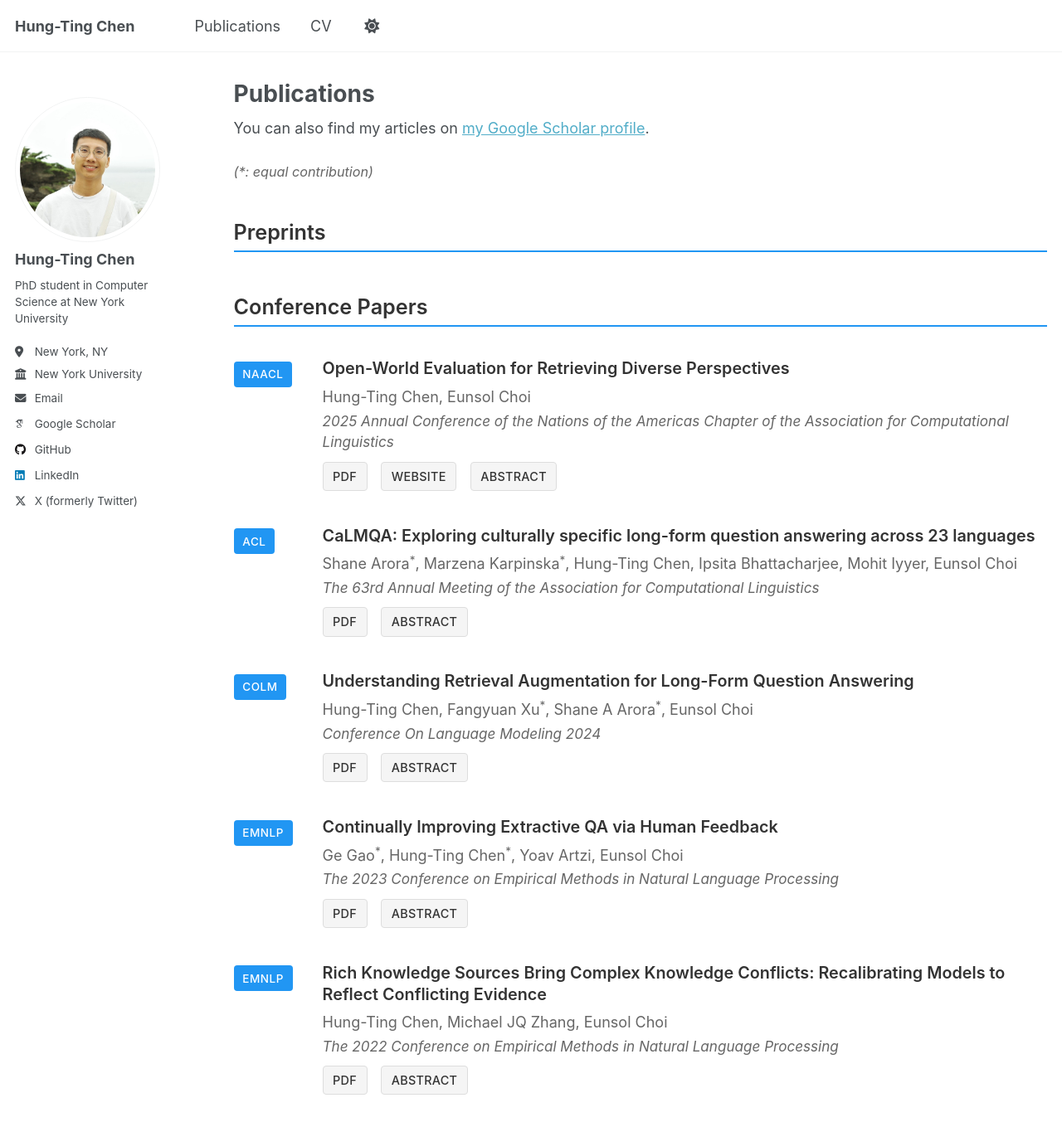
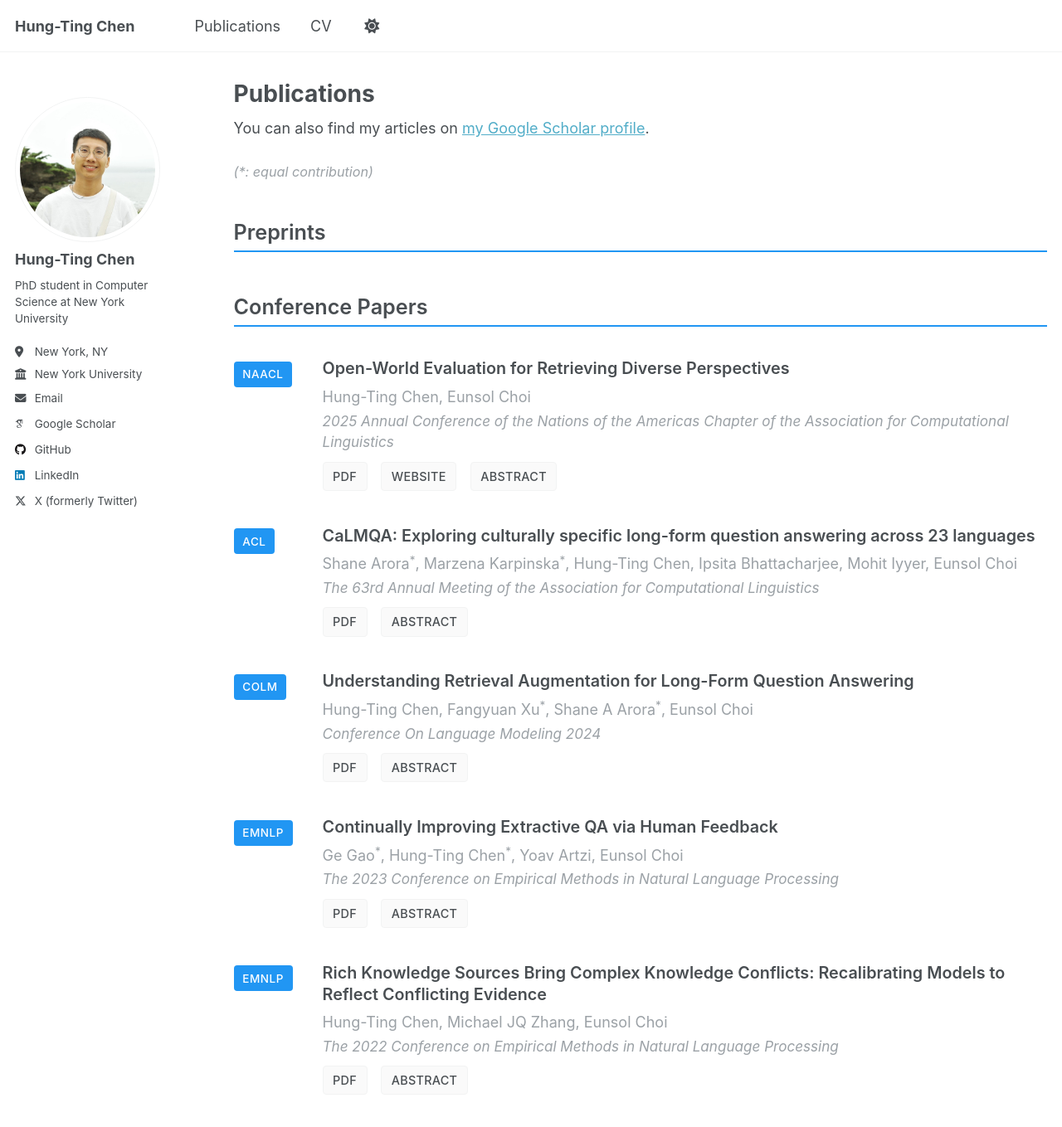
Before and after one commit to timchen0618/timchen0618.github.io, a Jekyll site: the page built from _pages/publications.html, in a window 1280 px wide and 1400 px high. Shown: the top 1359 px of the window at 83% size. Built offline with Jekyll 4.4.1, drawn with Linux system fonts in a browser that asks for light colours; some web fonts are replaced; a script that is not in the unit is left out.

Commit message:
darkmode support

```diff
--- a/_sass/_scholar.scss
+++ b/_sass/_scholar.scss
@@ -49,27 +49,27 @@
   font-size: 1.1em;
   font-weight: 600;
   margin-bottom: 0.4em;
-  color: #333;
+  color: var(--global-text-color);
   line-height: 1.3;
 }
 
 .pub-content .author {
   margin-bottom: 0.2em;
-  color: #666;
+  color: var(--global-text-color-light);
   line-height: 1.4;
   word-wrap: break-word;
   overflow-wrap: break-word;
 }
 
 .pub-content .author strong {
-  color: #333;
+  color: var(--global-text-color);
   font-weight: 600;
 }
 
 .pub-content .periodical {
   font-style: italic;
   margin-bottom: 0.6em;
-  color: #666;
+  color: var(--global-text-color-light);
   font-size: 0.95em;
 }
 
@@ -82,29 +82,29 @@
   margin-right: 0.8em;
   margin-bottom: 0.4em;
   padding: 0.4em 0.8em;
-  background-color: #f5f5f5;
-  color: #333;
+  background-color: var(--global-code-background-color);
+  color: var(--global-text-color);
   text-decoration: none;
   border-radius: 4px;
   font-size: 0.8em;
   font-weight: 500;
   text-transform: uppercase;
   letter-spacing: 0.3px;
-  border: 1px solid #ddd;
+  border: 1px solid var(--global-border-color);
   transition: all 0.2s ease;
 }
 
 .pub-content .links a:hover {
-  background-color: #e0e0e0;
-  color: #333;
+  background-color: var(--global-dark-border-color);
+  color: var(--global-text-color);
   text-decoration: none;
-  border-color: #bbb;
+  border-color: var(--global-text-color-light);
 }
 
 .pub-content .abstract {
   margin-top: 1em;
   padding: 1.2em;
-  background-color: #f8f9fa;
+  background-color: var(--global-code-background-color);
   border-left: 4px solid #2196F3;
   border-radius: 0 4px 4px 0;
   font-size: 0.9em;
@@ -117,7 +117,7 @@
 
 .pub-content .abstract p {
   margin: 0;
-  color: #555;
+  color: var(--global-text-color-light);
   line-height: 1.6;
 }
 
@@ -134,7 +134,7 @@
 
 .equal-contrib-note p {
   margin: 0;
-  color: #666;
+  color: var(--global-text-color-light);
   font-size: 0.9em;
   text-align: left;
 }
@@ -145,13 +145,30 @@
   margin-bottom: 1.5em;
   font-size: 1.4em;
   font-weight: 600;
-  color: #333;
+  color: var(--global-text-color);
   border-bottom: 2px solid #2196F3;
   padding-bottom: 0.3em;
 }
 
 h2:first-of-type {
   margin-top: 0;
+}
+
+/* Dark mode specific adjustments */
+html[data-theme="dark"] {
+  .pub-content .links a {
+    background-color: #2a2a2a;
+    border-color: #444;
+  }
+
+  .pub-content .links a:hover {
+    background-color: #3a3a3a;
+    border-color: #666;
+  }
+
+  .pub-content .abstract {
+    background-color: #1a1a1a;
+  }
 }
 
 /* Responsive adjustments */
```
